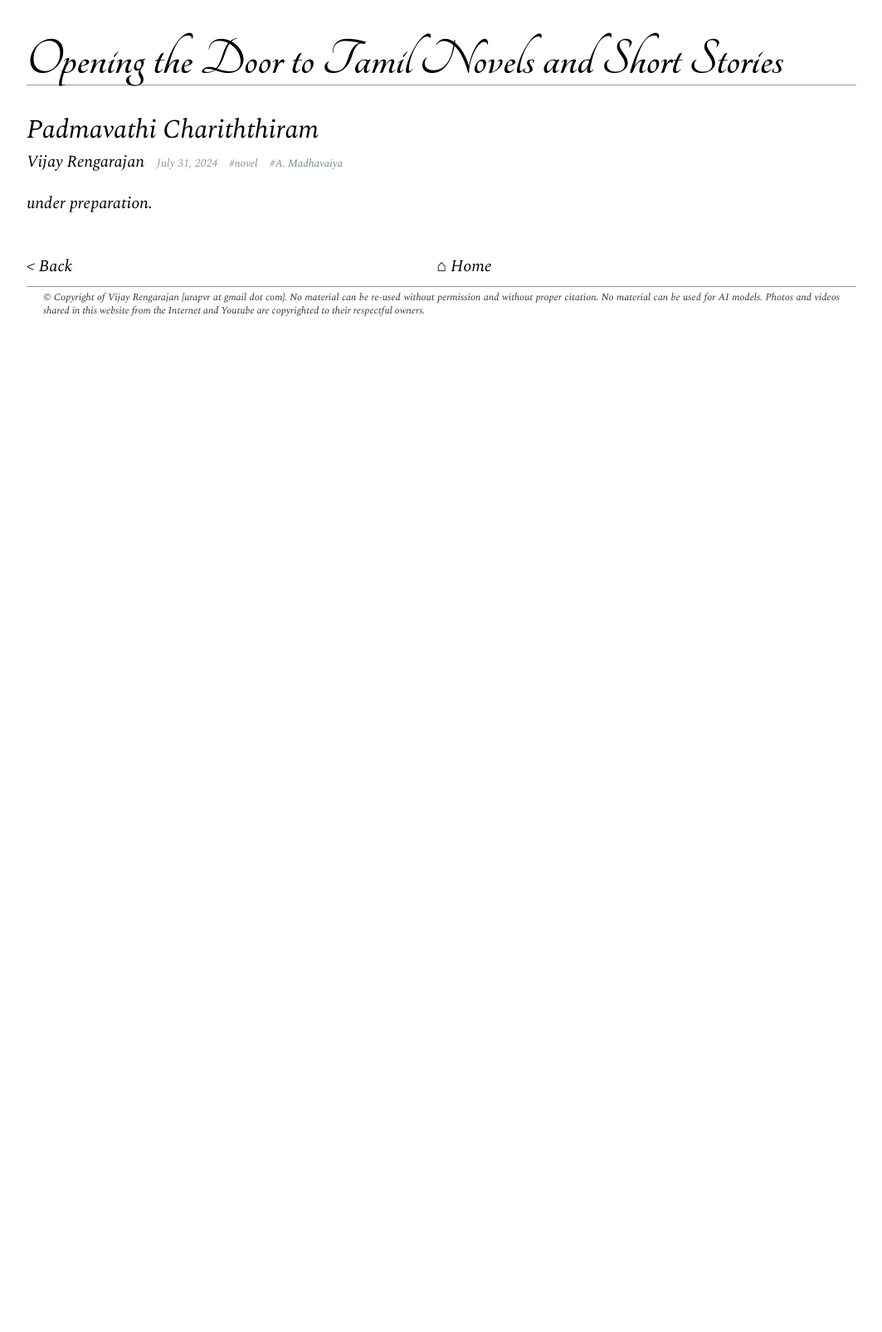
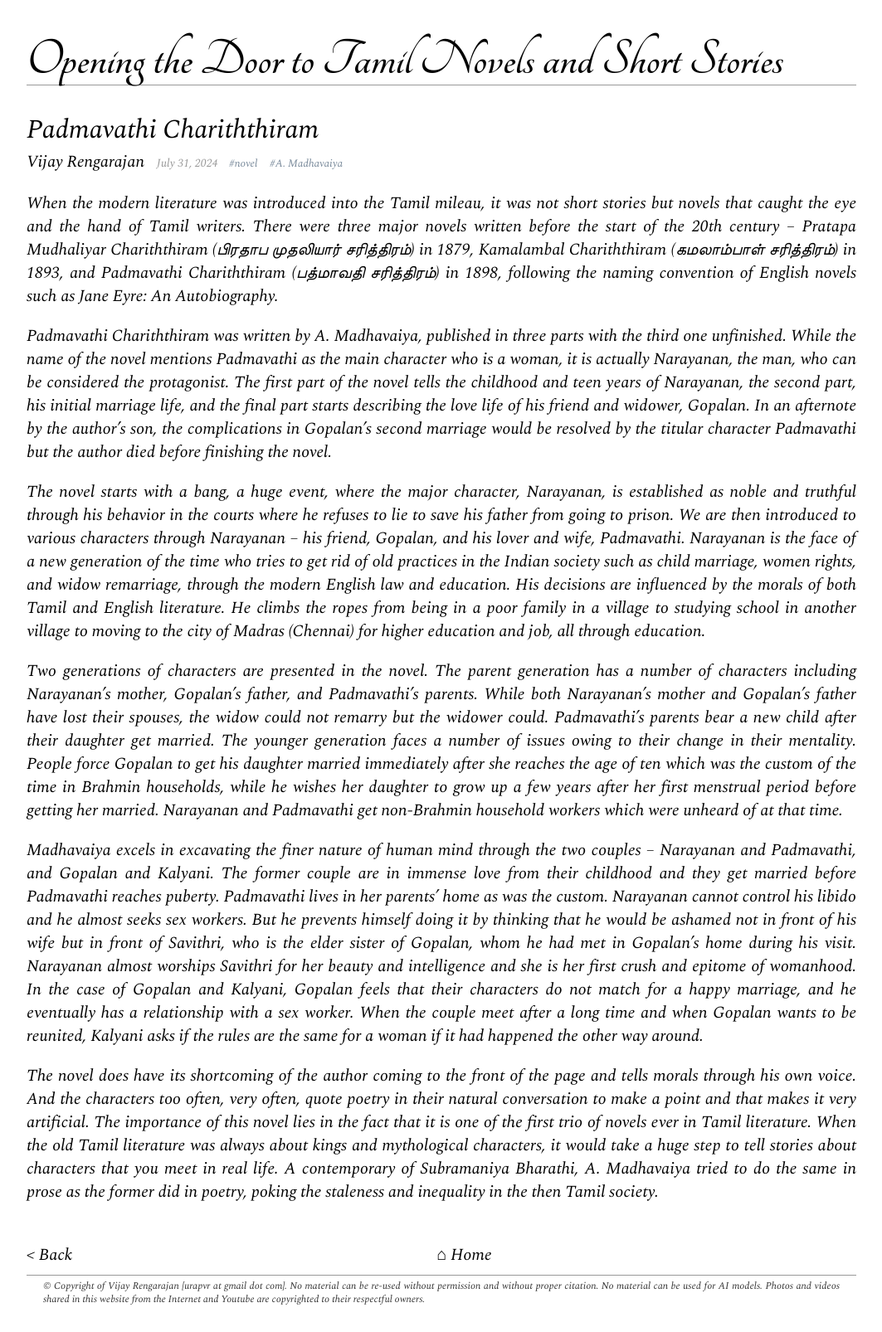
Before and after one commit to apvijay/ink, a Jekyll site: the page built from _posts/2024-07-31-padmavathi-chariththiram.md, in a window 1280 px wide. Shown: the whole page at 83% size, without its empty margins (108-1171 px from the left). Built offline with Jekyll 4.4.1, drawn with Linux system fonts in a browser that asks for light colours; some web fonts are replaced; Markdown is read by kramdown in place of the engine named in the settings; before the commit the page ends 900 px from its top, so only the background shows below that.

Commit message:
finish 2024-07-31-padmavathi-chariththiram.md

```diff
--- a/_posts/2024-07-31-padmavathi-chariththiram.md
+++ b/_posts/2024-07-31-padmavathi-chariththiram.md
@@ -3,13 +3,15 @@
 title: Padmavathi Chariththiram
 tags: [novel, A. Madhavaiya]
 ---
-under preparation.
 
-<!--
 When the modern literature was introduced into the Tamil mileau, it was not short stories but novels that caught the eye and the hand of Tamil writers. There were three major novels written before the start of the 20th century -- Pratapa Mudhaliyar Chariththiram (பிரதாப முதலியார் சரித்திரம்) in 1879, Kamalambal Chariththiram (கமலாம்பாள் சரித்திரம்) in 1893, and Padmavathi Chariththiram (பத்மாவதி சரித்திரம்) in 1898, following the naming convention of English novels such as Jane Eyre: An Autobiography.
 
-Padmavathi Chariththiram was written by A. Madhavaiya, published in three parts with the third one unfinished. While the name of the novel mentions Padmavathi as the main character who is a female, it is actually Narayanan, the male, who can be considered the protagonist. The first part of the novel tells the childhood and teen years of Narayanan, the second part, his initial marriage life, and the final part starts describing the love life of his friend and widower, Gopalan. In an afternote by the author's son, the complications in Gopalan's second marriage would be resolved by the titular character Padmavathi but the author died before finishing the novel.
+Padmavathi Chariththiram was written by A. Madhavaiya, published in three parts with the third one unfinished. While the name of the novel mentions Padmavathi as the main character who is a woman, it is actually Narayanan, the man, who can be considered the protagonist. The first part of the novel tells the childhood and teen years of Narayanan, the second part, his initial marriage life, and the final part starts describing the love life of his friend and widower, Gopalan. In an afternote by the author's son, the complications in Gopalan's second marriage would be resolved by the titular character Padmavathi but the author died before finishing the novel.
 
-The author establishes the character, Narayanan, as noble and truthful in an unseemingly easy manner through his behavior in the courts where he refuses to lie to save his father from going to prison. We are introduced to various characters through Narayanan -- his friend, Gopalan, and his lover and wife, Padmavathi. Narayanan is the face of a new generation of the time who tries to get rid of old practices in the Indian society such as child marriage, women rights, and widow remarriage, through the modern English law and education. His decisions are influenced by the morals of both Tamil and English literature. He climbs the ropes from being in a poor family in a village to studying school in another village to moving to the city of Madras (Chennai) for higher education and job, all through education.
+The novel starts with a bang, a huge event, where the major character, Narayanan, is established as noble and truthful through his behavior in the courts where he refuses to lie to save his father from going to prison. We are then introduced to various characters through Narayanan -- his friend, Gopalan, and his lover and wife, Padmavathi. Narayanan is the face of a new generation of the time who tries to get rid of old practices in the Indian society such as child marriage, women rights, and widow remarriage, through the modern English law and education. His decisions are influenced by the morals of both Tamil and English literature. He climbs the ropes from being in a poor family in a village to studying school in another village to moving to the city of Madras (Chennai) for higher education and job, all through education.
 
--->
+Two generations of characters are presented in the novel. The parent generation has a number of characters including Narayanan's mother, Gopalan's father, and Padmavathi's parents. While both Narayanan's mother and Gopalan's father have lost their spouses, the widow could not remarry but the widower could. Padmavathi's parents bear a new child after their daughter get married. The younger generation faces a number of issues owing to their change in their mentality. People force Gopalan to get his daughter married immediately after she reaches the age of ten which was the custom of the time in Brahmin households, while he wishes her daughter to grow up a few years after her first menstrual period before getting her married. Narayanan and Padmavathi get non-Brahmin household workers which were unheard of at that time.
+
+Madhavaiya excels in excavating the finer nature of human mind through the two couples -- Narayanan and Padmavathi, and Gopalan and Kalyani. The former couple are in immense love from their childhood and they get married before Padmavathi reaches puberty. Padmavathi lives in her parents' home as was the custom. Narayanan cannot control his libido and he almost seeks sex workers. But he prevents himself doing it by thinking that he would be ashamed not in front of his wife but in front of Savithri, who is the elder sister of Gopalan, whom he had met in Gopalan's home during his visit. Narayanan almost worships Savithri for her beauty and intelligence and she is her first crush and epitome of womanhood. In the case of Gopalan and Kalyani, Gopalan feels that their characters do not match for a happy marriage, and he eventually has a relationship with a sex worker. When the couple meet after a long time and when Gopalan wants to be reunited, Kalyani asks if the rules are the same for a woman if it had happened the other way around.
+
+The novel does have its shortcoming of the author coming to the front of the page and tells morals through his own voice. And the characters too often, very often, quote poetry in their natural conversation to make a point and that makes it very artificial. The importance of this novel lies in the fact that it is one of the first trio of novels ever in Tamil literature. When the old Tamil literature was always about kings and mythological characters, it would take a huge step to tell stories about characters that you meet in real life. A contemporary of Subramaniya Bharathi, A. Madhavaiya tried to do the same in prose as the former did in poetry, poking the staleness and inequality in the then Tamil society.
```
